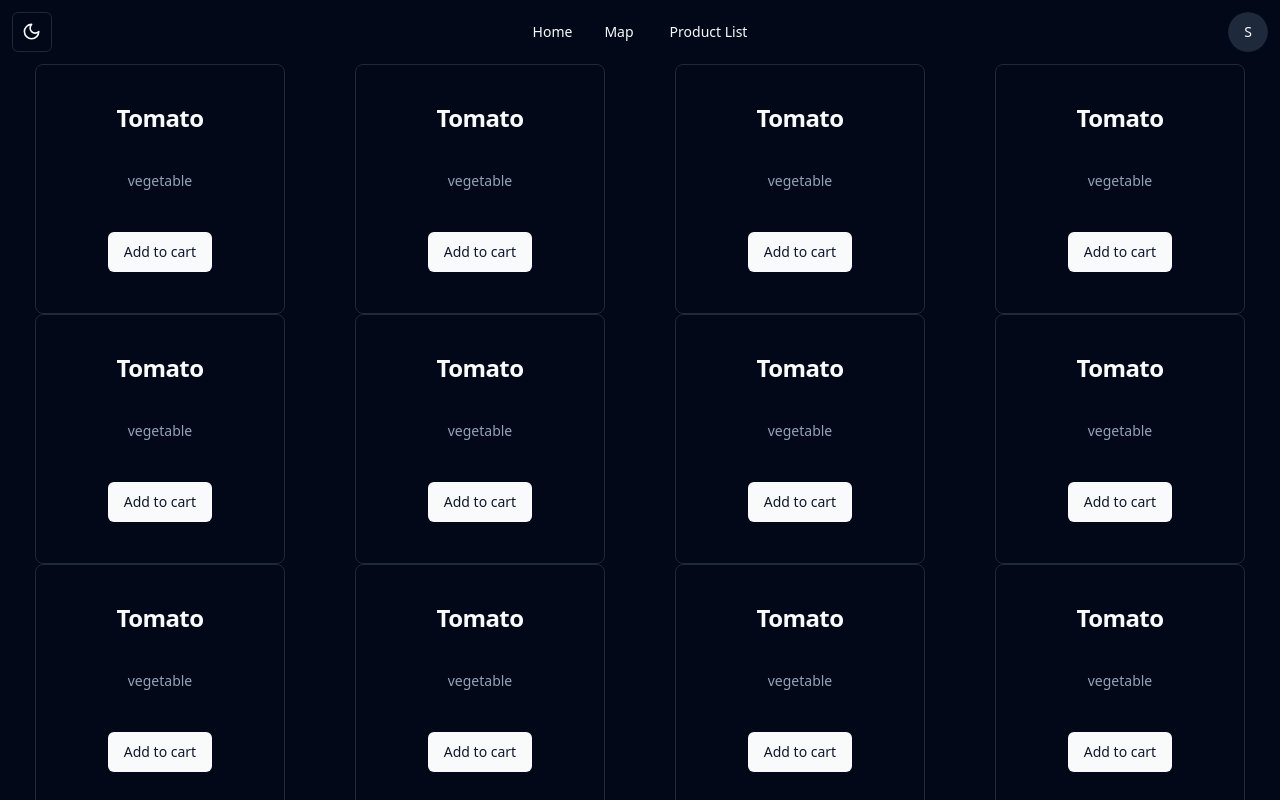
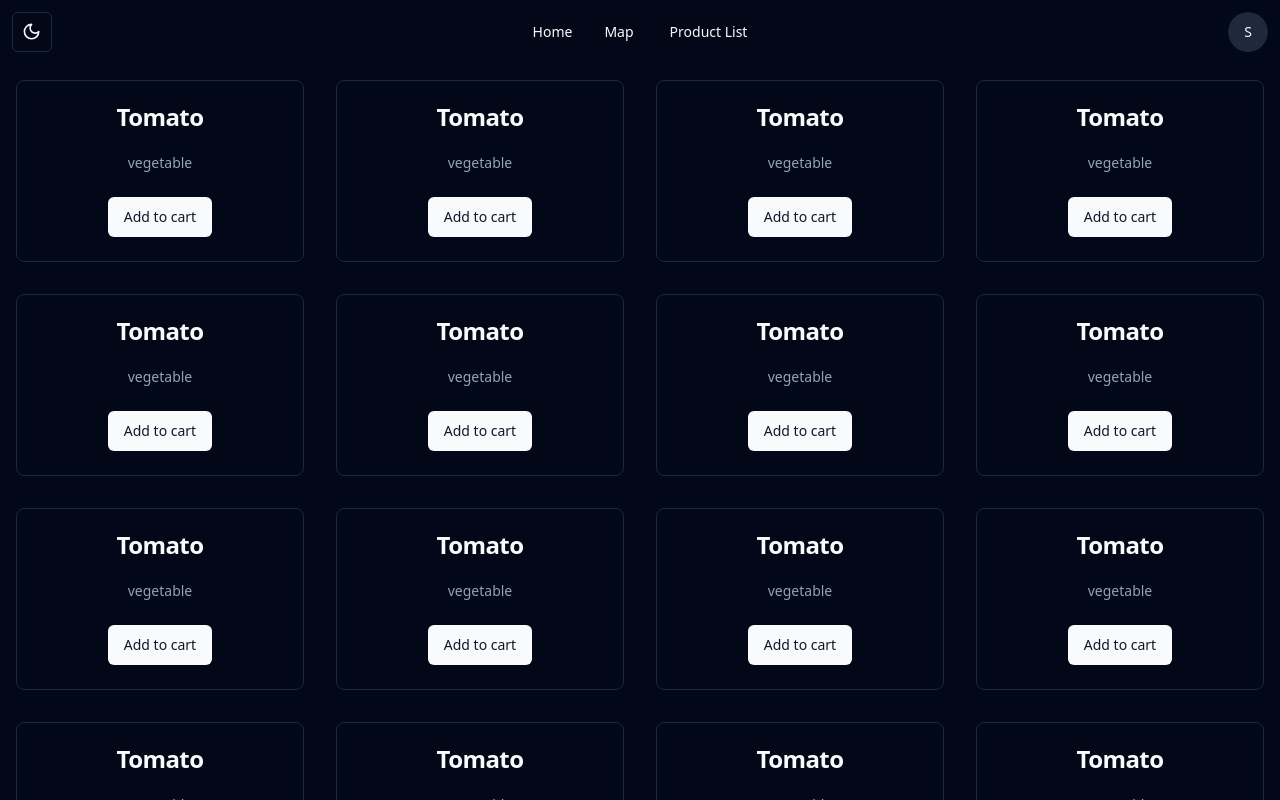
Before and after one commit to endermn/Schwarz, a React (Vite) app in the folder frontend/: page /products in a window 1280 px wide. Shown: the top 800 px of the page. Built offline with nearby package versions, Linux system fonts and the light colour scheme.

Commit message:
fix products page margin

```diff
--- a/frontend/src/components/ProductCard.tsx
+++ b/frontend/src/components/ProductCard.tsx
@@ -18,7 +18,7 @@
 export function ProductCard(props: Product) {
 	const { name, category } = props;
 	return (
-		<Card className="w-[250px] h-[250px] flex flex-col justify-evenly items-center">
+		<Card className="w-full flex flex-col justify-evenly items-center">
 			<CardHeader>
 				<CardTitle>{name}</CardTitle>
 			</CardHeader>
--- a/frontend/src/components/ProductView.tsx
+++ b/frontend/src/components/ProductView.tsx
@@ -1,6 +1,6 @@
 export function ProductView({ children }: { children: React.ReactNode }) {
 	return (
-		<div className="h-screen items-center justify-items-center grid grid-cols-1 md:grid-cols-4 sm:grid-cols-4 gap-0">
+		<div className="m-4 gap-8 justify-items-center grid grid-cols-1 sm:grid-cols-2 md:grid-cols-4 ">
 			{children}
 		</div>
 	);
```
Also changed, not shown: 1 other file (tests, documents, lock files or other folders).
